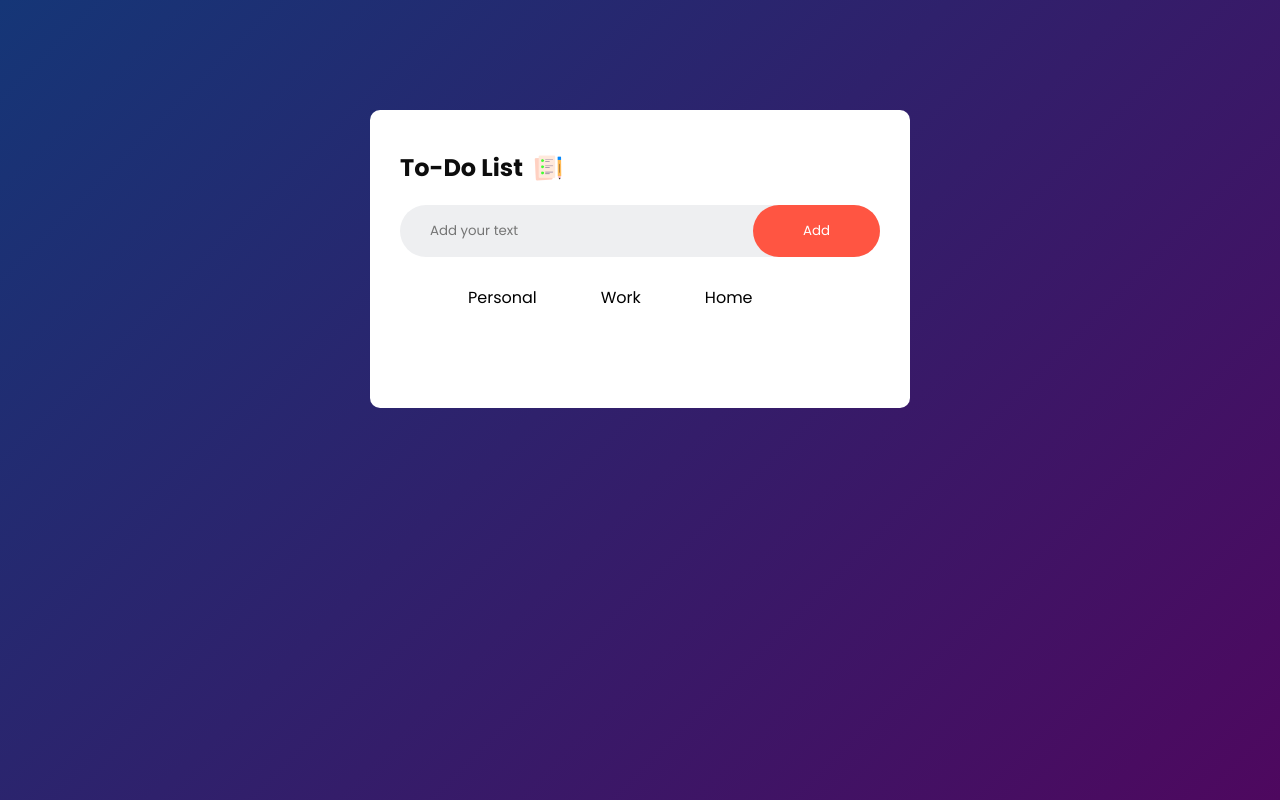
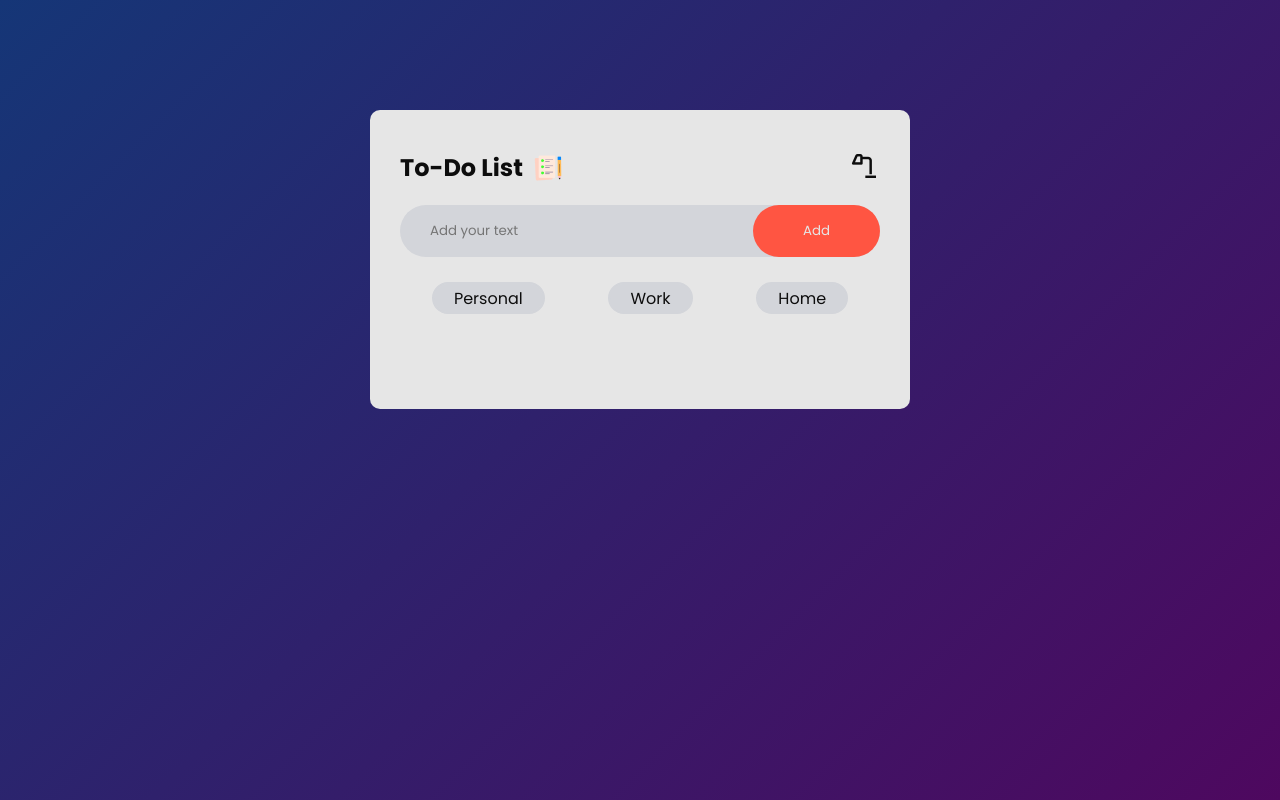
Before and after one commit to t00la7y/What-To-Do, a plain HTML site: page index.html in a window 1280 px wide. Drawn offline with nearby package versions, Linux system fonts and the light colour scheme.

Commit message:
optimised tag cloud and added a theme toggle switch

```diff
--- a/index.html
+++ b/index.html
@@ -1,37 +1,41 @@
 <!DOCTYPE html>
 <html lang="en">
+
 <head>
   <meta charset="UTF-8" />
   <meta name="description" content="to-do-list" />
   <meta name="author" content="Mpilo Shezi ( t00la7y )" />
   <meta name="viewport" content="width=device-width, initial-scale=1.0" />
-    <meta
-      name="keywords"
-      content="to-do list, task manager, productivity, JavaScript, HTML, CSS"
-    />
-    <link rel="stylesheet"
-      href="https://fonts.googleapis.com/css2?family=Material+Symbols+Outlined" />
+  <meta name="keywords" content="to-do list, task manager, productivity, JavaScript, HTML, CSS" />
+  <link rel="stylesheet" href="https://fonts.googleapis.com/css2?family=Material+Symbols+Outlined" />
   <meta http-equiv="Content-Type" content="text/html; charset=UTF-8" />
   <link rel="icon" href="images/notepad.png" type="image/png" />
   <script src="main.js" defer></script>
   <link rel="stylesheet" href="style.css" />
-    <title>To-Do-List</title>
+  <title>What-To-Do</title>
 </head>
+
 <body>
   <main>
     <section class="todo-app">
+      <div class="header">
         <h2>To-Do List <img src="images/icon.png" alt="icon"></h2>
+        <span class="material-symbols-outlined data-theme" id="theme-toggle" class="switch">
+          table_lamp
+        </span>
+      </div>
       <div class="row">
         <input type="text" id="input-box" placeholder="Add your text" aria-label="task Input">
         <button onclick="addTask()" aria-label="Add Task">Add</button>
       </div>
-        <div class="filter-list">
-          <span>Personal</span>
-          <span>Work</span>
-          <span>Home</span>
+      <div class="list-type">
+        <span class="tag">Personal</span>
+        <span class="tag">Work</span>
+        <span class="tag">Home</span>
       </div>
       <ul id="list-container"></ul>
     </section>
   </main>
 </body>
+
 </html>
--- a/main.js
+++ b/main.js
@@ -1,6 +1,14 @@
 const inputBox = document.getElementById("input-box");
 const listContainer = document.getElementById("list-container");
+const tags = document.querySelectorAll('.list-type .tag');
+const themeToggle = document.getElementById("theme-toggle");
 
+// Theme toggle functionality
+themeToggle.addEventListener('click', () => {
+  document.documentElement.classList.toggle('dark-mode');
+});
+
+// input box
 function addTask(){
     if( inputBox.value.trim() === ''){
         alert("Please write something");
@@ -17,6 +25,7 @@ function addTask(){
     saveData();
 }
 
+// to do list
 listContainer.addEventListener("click",function(e){
     if(e.target.tagName === "LI"){
         e.target.classList.toggle("checked");
@@ -27,6 +36,7 @@ listContainer.addEventListener("click",function(e){
     }
 }, false)
 
+// storage of list
 function saveData() {
     localStorage.setItem('data', listContainer.innerHTML);
 }
@@ -42,3 +52,19 @@ inputBox.addEventListener("keypress", function(e) {
         addTask();
     }
 });
+
+
+// tag cloud
+tags.forEach(tag => {
+  tag.addEventListener('click', () => {
+    if (tag.classList.contains('tag-filter')) {
+      // Deselect if already selected
+      tag.classList.remove('tag-filter');
+    } else {
+      // Select this tag and deselect others
+      tags.forEach(t => t.classList.remove('tag-filter'));
+      tag.classList.add('tag-filter');
+    }
+    console.log("Active tag:", tag.textContent.trim());
+  });
+});
--- a/style.css
+++ b/style.css
@@ -1,16 +1,19 @@
 @import url('https://fonts.googleapis.com/css2?family=Poppins:ital,wght@0,100;0,200;0,300;0,400;0,500;0,600;0,700;0,800;0,900;1,100;1,200;1,300;1,400;1,500;1,600;1,700;1,800;1,900&family=Roboto:ital,wght@0,100..900;1,100..900&display=swap');
 
-:root {
-  --primary-bg: hsl(0, 0%, 100%);
-  --secondary-bg: hsl(220, 9%, 94%);
+:root, :root.dark-mode.light-mode {
+  --primary-bg: hsl(0, 0%, 90%);
+  --secondary-bg: hsl(220, 9%, 84%);
   --accent: hsl(6, 100%, 63%);
   --accent-hover: hsl(6, 74%, 55%);
   --text: hsl(0, 0%, 5%);
   --text-light: hsl(0, 0%, 33%);
   --gray-hover: hsl(0, 0%, 73%);
+  --soft-indigo: hsl(249, 79%, 67%);
+  --blue: hsl(207, 92%, 46%);
+  --fresh-teal: hsl(167, 100%, 36%);
 }
 
-/* :root {
+:root.dark-mode {
   --primary-bg: hsl(0, 0%, 0%);
   --secondary-bg: hsl(220, 9%, 12%);
   --accent: hsl(6, 100%, 63%);
@@ -18,7 +21,10 @@
   --text: hsl(0, 0%, 95%);
   --text-light: hsl(0, 0%, 67%);
   --gray-hover: hsl(0, 0%, 33%);
-} */
+  --soft-indigo: hsl(249, 79%, 67%);
+  --blue: hsl(207, 92%, 46%);
+  --fresh-teal: hsl(167, 100%, 36%);
+}
 
 * {
   margin: 0;
@@ -55,6 +61,19 @@ body {
   margin-left: 0.625rem;
 }
 
+.header {
+  display: flex;
+  flex-direction: row;
+  justify-content: space-between;
+}
+
+.material-symbols-outlined {
+  cursor: pointer;
+  font-size: 2rem;
+  background-color: var(--primary-bg);
+  color: var(--text);
+}
+
 .row {
   display: flex;
   align-items: center;
@@ -65,22 +84,39 @@ body {
   margin-bottom: 1.5625rem;
 }
 
-.filter-list {
+.list-type {
   display: flex;
   flex-direction: row;
-  gap: 1.5rem;
-  padding-left: 3rem;
+  justify-content: space-around;
 }
 
-.filter-list span {
+.list-type .tag {
+  background-color: var(--secondary-bg);
+  color: var(--text);
+  border: 2px solid var(--secondary-bg);
   border-radius: 1.875rem;
-  padding: 0.2rem 1.25rem;
+  padding: 0.1rem 1.25rem;
   margin-bottom: 1.5625rem;
+  transition: all 0.3s ease;
 }
 
-.filter-list span:hover {
+.list-type .tag:hover {
+  color: var(--accent);
+  border-color: var(--accent);
+}
+
+.list-type .tag-filter {
+  border-color: var(--accent);
   background-color: var(--accent);
+  color: var(--primary-bg);
 }
+
+.list-type .tag-filter:hover {
+  border-color: var(--accent-hover);
+  background-color: var(--accent);
+  color: var(--primary-bg);
+}
+
 input {
   flex: 1;
   border: none;
@@ -105,7 +141,7 @@ button:hover {
   transition: 0.3s ease;
 }
 
-ul li{
+ul li {
   color: var(--text);
   list-style: none;
   font-size: 1.0625rem;
@@ -129,9 +165,9 @@ ul li::before {
 }
 
 ul li.checked {
- color: var(--text-light);
- text-decoration: line-through;
- /* opacity: 0.8; */
+  color: var(--text-light);
+  text-decoration: line-through;
+  /* opacity: 0.8; */
 }
 
 ul li.checked::before {
@@ -152,5 +188,5 @@ ul li span {
 }
 
 ul li span:hover {
-  background-color: var(--gray-hover) ;
+  background-color: var(--gray-hover);
 }
```
Lines whose indentation alone changed are shown as unchanged.
